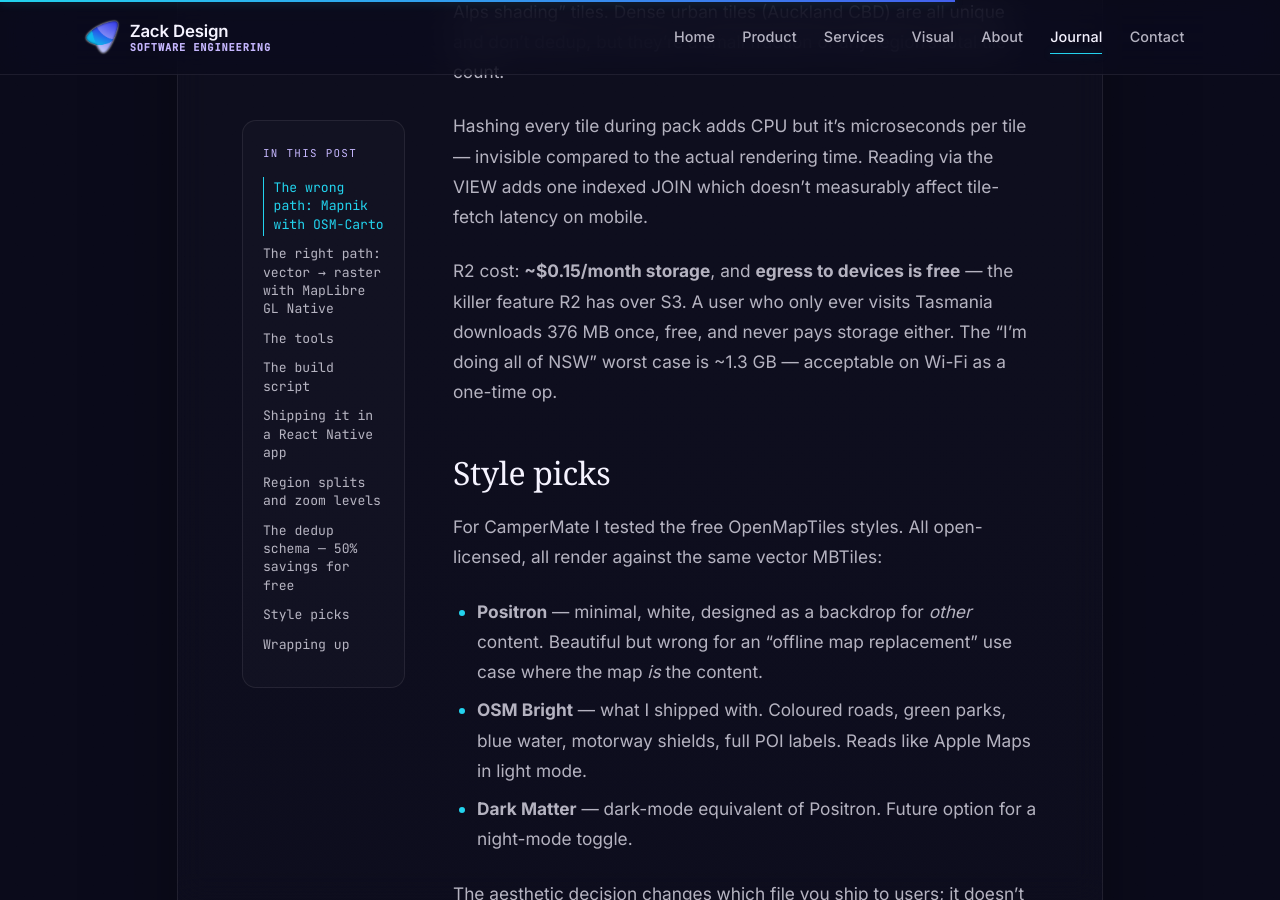
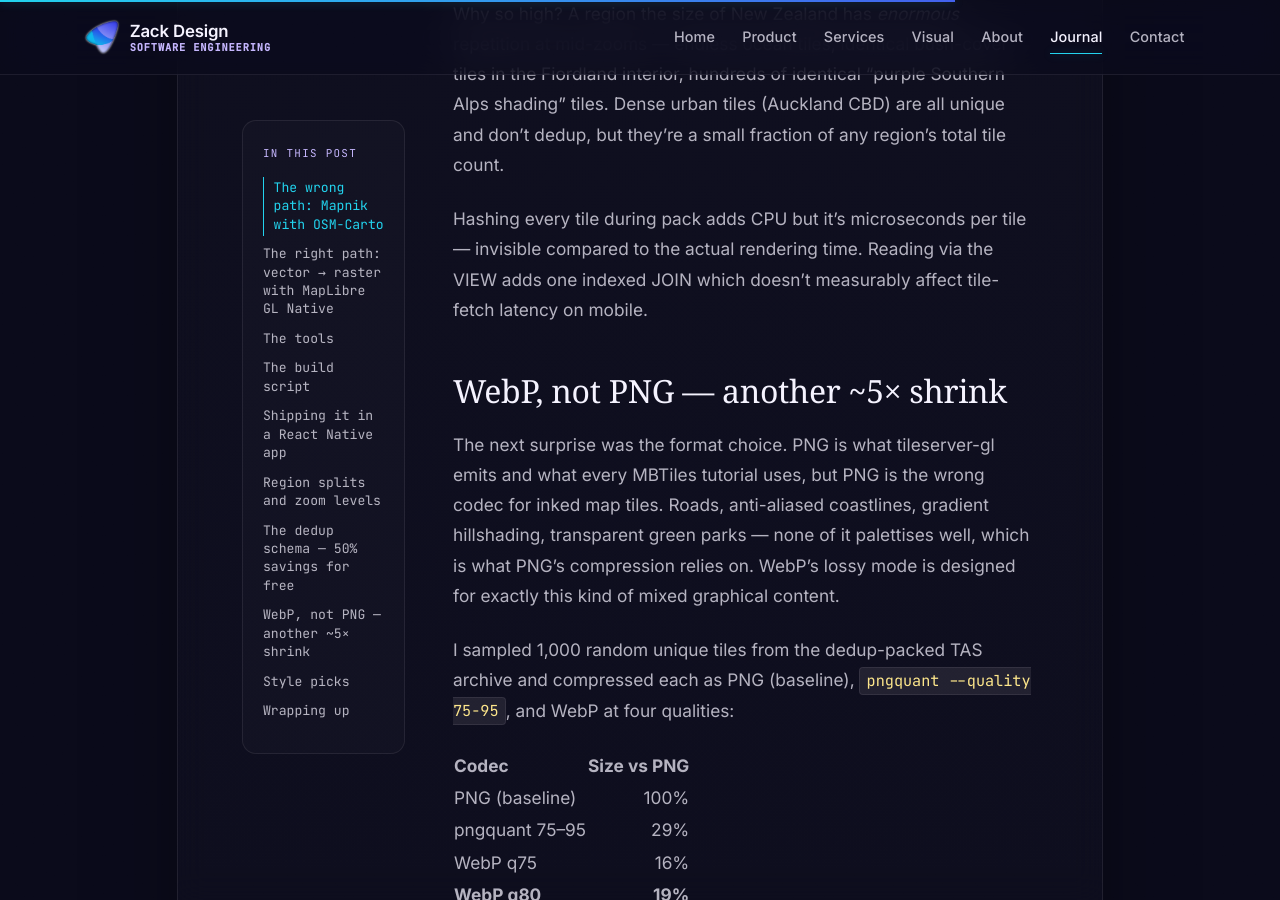
Before and after one commit to zackdesign/zackdesign.github.io, a Jekyll site: the page built from _posts/2026-05-28-offline-maps-vector-raster-mbtiles.md, in a window 1280 px wide and 900 px high, scrolled down 8052 px. Built offline with Jekyll 4.4.1, drawn with Linux system fonts in a browser that asks for light colours; some web fonts are replaced; some of the changed text lies outside the part shown.

Commit message:
docs: WebP q80 — ~5× tile shrink, total tier now ~2.3 GB
Adds the WebP-encode step to the pipeline write-up:
- new "WebP, not PNG" section with the TAS 1,000-tile codec comparison
  (PNG / pngquant / WebP q75–q90) showing WebP q80 at 19% of PNG bytes
- end-to-end size walk-through: flat-PNG ~21 GB → dedup-PNG 10.7 GB →
  dedup-WebP 2.3 GB
- per-region prose updated with measured WebP sizes (TAS 61 MB, NSW
  305 MB, NZ ~420 MB/island)
- R2 cost estimate dropped to ~$0.04/month
- cwebp added to the tools table

Co-Authored-By: Claude Opus 4.7 (1M context) <noreply@anthropic.com>

```diff
--- a/_posts/2026-05-28-offline-maps-vector-raster-mbtiles.md
+++ b/_posts/2026-05-28-offline-maps-vector-raster-mbtiles.md
@@ -51,6 +51,7 @@ The rendering engine is [MapLibre GL Native](https://github.com/maplibre/maplibr
 | [`osmium-tool`](https://osmcode.org/osmium-tool/) | Slice country PBFs into city/region bboxes | GPL-3 |
 | [`planetiler`](https://github.com/onthegomap/planetiler) | OSM PBF → vector MBTiles (OpenMapTiles schema) | Apache-2 |
 | [`tileserver-gl`](https://github.com/maptiler/tileserver-gl) | Vector MBTiles + GL style → raster PNG via MapLibre GL Native | BSD-2 |
+| [`cwebp`](https://developers.google.com/speed/webp) (libwebp) | Re-encode rendered PNGs to WebP q80 — ~5× smaller (see below) | BSD |
 | [OpenMapTiles fonts](https://github.com/openmaptiles/fonts) | Pre-built glyph PBFs for label rendering | OFL |
 | [OpenMapTiles styles](https://github.com/openmaptiles) | Free MapLibre GL styles (Positron, OSM Bright, Dark Matter) | BSD-3 |
 
@@ -138,7 +139,7 @@ The patch is ~750 lines across iOS and Android, applied via [`patch-package`](ht
 
 Two practical decisions shape the file layout. **Where to split** comes from how Geofabrik ships data: country-level PBFs for NZ (split by bbox into north/south islands with `osmium extract`), per-state PBFs for AU (no slicing needed). The split should also match how users travel — for a campervan app, per-island and per-state is the right grain because that's what people fly between.
 
-**How deep to render** is the other consequential decision. Each zoom level quadruples tile count, and real-world size grows faster than the math suggests because inked tiles compress worse than empty ones. I shipped NZ at native z15 (full Apple-Maps-style detail: trail heads, suburb names, motorway shields, ~1.8 GB per island after dedup). AU at native z14 with overzoom (the patch stretches the largest available tile up to z18) is a 4× saving across an entire continent — road names still readable, dense urban POI labels the only loss. The asymmetry is deliberate: NZ is small enough that z15 doesn't blow up storage, AU isn't.
+**How deep to render** is the other consequential decision. Each zoom level quadruples tile count, and real-world size grows faster than the math suggests because inked tiles compress worse than empty ones. I shipped NZ at native z15 (full Apple-Maps-style detail: trail heads, suburb names, motorway shields, ~420 MB per island after the optimisations below). AU at native z14 with overzoom (the patch stretches the largest available tile up to z18) is a 4× saving across an entire continent — road names still readable, dense urban POI labels the only loss. The asymmetry is deliberate: NZ is small enough that z15 doesn't blow up storage, AU isn't.
 
 ## The dedup schema — 50% savings for free
 
@@ -157,16 +158,45 @@ CREATE VIEW tiles AS
 
 The `tiles` VIEW makes this completely transparent to consumers. Any `SELECT tile_data FROM tiles WHERE zoom_level=? AND tile_column=? AND tile_row=?` works identically against either schema.
 
-The measured impact on NZ:
+The measured impact on NZ (PNG tiles, before the WebP step below):
 
-- **nz-north**: 716,859 tiles → 1.9 GB on disk (51% saving)
+- **nz-north**: 716,859 tiles → 1.9 GB on disk (51% saving over flat schema)
 - **nz-south**: 859,891 tiles → 242,217 unique blobs (**71.8% tile dedup rate**), 1.8 GB on disk (57% saving)
 
 Why so high? A region the size of New Zealand has *enormous* repetition at mid-zooms — endless ocean tiles, identical bush-cover tiles in the Fiordland interior, hundreds of identical "purple Southern Alps shading" tiles. Dense urban tiles (Auckland CBD) are all unique and don't dedup, but they're a small fraction of any region's total tile count.
 
 Hashing every tile during pack adds CPU but it's microseconds per tile — invisible compared to the actual rendering time. Reading via the VIEW adds one indexed JOIN which doesn't measurably affect tile-fetch latency on mobile.
 
-R2 cost: **~$0.15/month storage**, and **egress to devices is free** — the killer feature R2 has over S3. A user who only ever visits Tasmania downloads 376 MB once, free, and never pays storage either. The "I'm doing all of NSW" worst case is ~1.3 GB — acceptable on Wi-Fi as a one-time op.
+## WebP, not PNG — another ~5× shrink
+
+The next surprise was the format choice. PNG is what tileserver-gl emits and what every MBTiles tutorial uses, but PNG is the wrong codec for inked map tiles. Roads, anti-aliased coastlines, gradient hillshading, transparent green parks — none of it palettises well, which is what PNG's compression relies on. WebP's lossy mode is designed for exactly this kind of mixed graphical content.
+
+I sampled 1,000 random unique tiles from the dedup-packed TAS archive and compressed each as PNG (baseline), `pngquant --quality 75-95`, and WebP at four qualities:
+
+| Codec | Size vs PNG |
+|---|---:|
+| PNG (baseline) | 100% |
+| pngquant 75–95 | 29% |
+| WebP q75 | 16% |
+| **WebP q80** | **19%** |
+| WebP q85 | 26% |
+| WebP q90 | 38% |
+
+WebP at q80 beats pngquant at every setting tested. The visual difference at street zoom is invisible — labels stay crisp, terrain shading stays smooth. The end-to-end re-render of TAS confirmed it: **376 MB → 61 MB**.
+
+The pipeline change is one line: after fetching the rendered PNG from tileserver-gl, pipe it through `cwebp -q 80` before hashing and inserting into the `images` table. Update the MBTiles `format` metadata from `png` to `webp` so the spec stays honest; consumers that ignore that field (like my native patch, which passes raw bytes straight to `UIImage` / `BitmapFactory`) don't notice the change. Both platforms have decoded WebP natively for years — iOS 14+, Android API 14+.
+
+End-to-end size for all 9 ANZ regions, walking through the optimisations:
+
+| Pipeline state | Total |
+|---|---:|
+| Flat schema, PNG (naive baseline, projected) | ~21 GB |
+| Dedup schema, PNG | 10.7 GB |
+| **Dedup schema, WebP q80** | **2.3 GB** |
+
+About 9× smaller than the naive starting point, and within rounding error of the legacy ZIP-tier total CamperMate already shipped — the "5× bigger download" story is gone.
+
+R2 cost: **~$0.04/month storage** for the whole tier, and **egress to devices is free** — the killer feature R2 has over S3. A user who only ever visits Tasmania downloads 61 MB once, free, never pays storage either. The "I'm doing all of NSW" worst case is now 305 MB. The biggest single download in the tier is the North Island at 444 MB.
 
 ## Style picks
 
```
